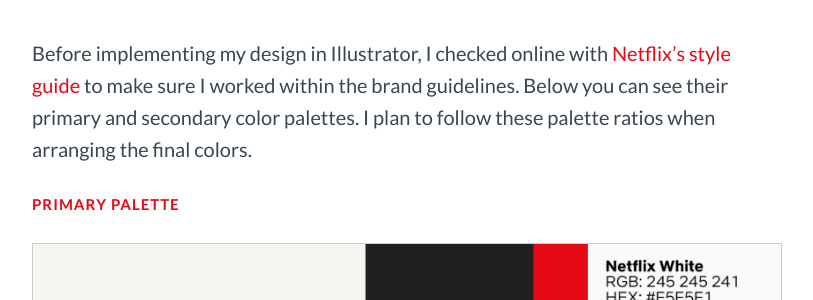
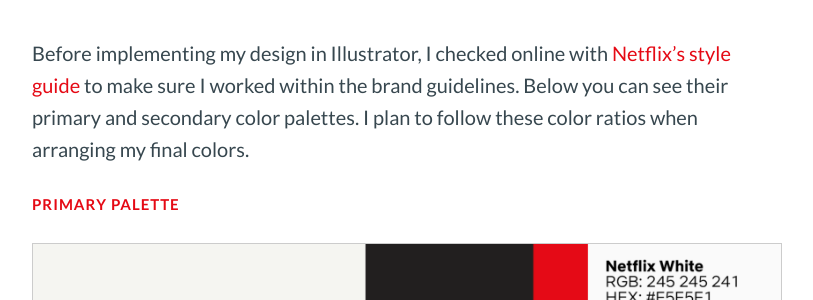
Before and after one commit to btamps/btamps.github.io, a Jekyll site: the page built from chariot-netflix-challenge/index.markdown, in a window 1280 px wide and 900 px high, scrolled down 5850 px. Shown: the part 187-487 px from the top of the window, without its empty margins (233-1046 px from the left). Built offline with Jekyll 4.4.1, drawn with Linux system fonts in a browser that asks for light colours; nearby versions of some CDN libraries.

Commit message:
updated copy

```diff
--- a/chariot-netflix-challenge/index.markdown
+++ b/chariot-netflix-challenge/index.markdown
@@ -191,7 +191,7 @@
     <div class="row">
       <div class="col-sm-8 offset-sm-2">
         <h2>Netflix Brand Palette and Ratios</h2>
-        <p>Before implementing my design in Illustrator, I checked online with <a href="https://brand.netflix.com/en/assets/brand-color/">Netflix’s style guide</a> to make sure I worked within the brand guidelines. Below you can see their primary and secondary color palettes. I plan to follow these palette ratios when arranging the final colors.</p>
+        <p>Before implementing my design in Illustrator, I checked online with <a href="https://brand.netflix.com/en/assets/brand-color/">Netflix’s style guide</a> to make sure I worked within the brand guidelines. Below you can see their primary and secondary color palettes. I plan to follow these color ratios when arranging my final colors.</p>
         <h4>Primary Palette</h4>
         <figure>
           <img src="../img/netflix/primary-palette.png" alt="Netflix Styles">
```
